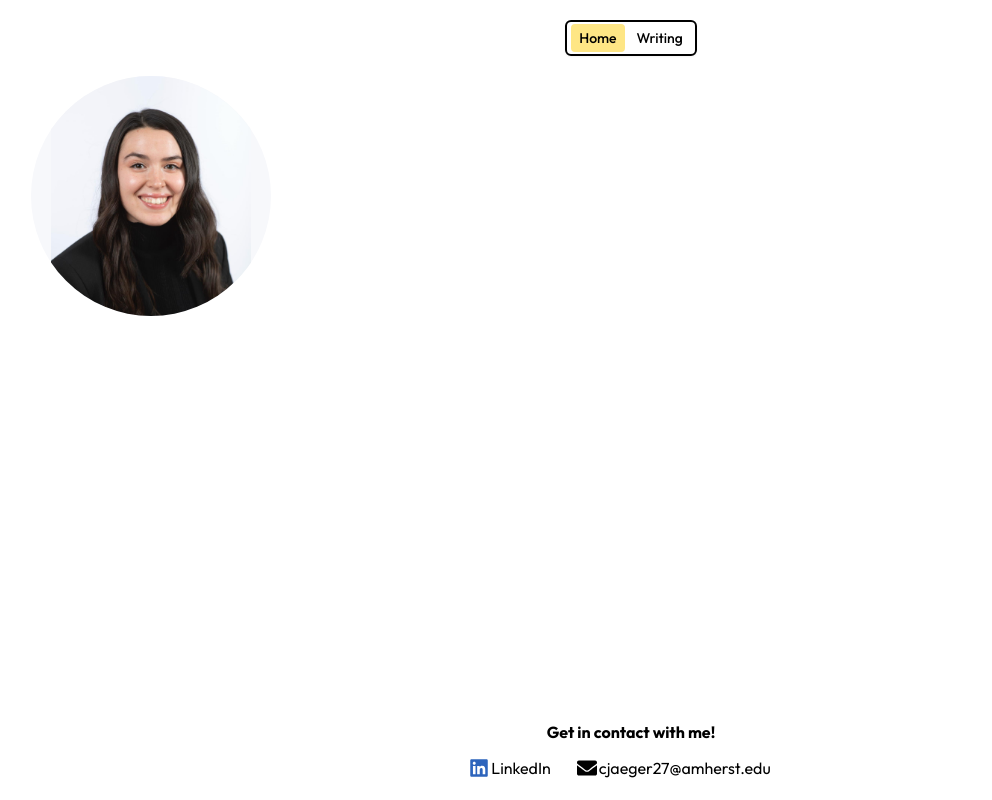
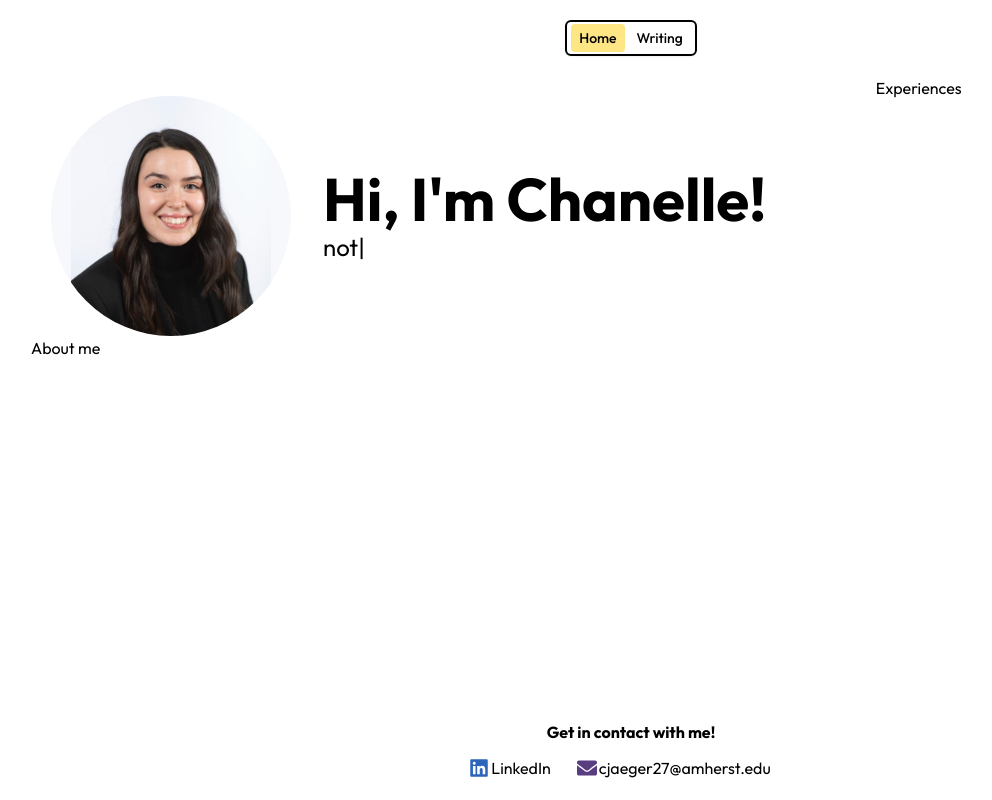
Before and after one commit to ivanbetancxurt/chanelle-personal-website, a Next.js app: page / in a window 1280 px wide. Shown: the whole page, without its empty margins (9-1001 px from the left). Built offline with nearby package versions, Linux system fonts and the light colour scheme.

Commit message:
Add profile section with react-typed

```diff
--- a/app/layout.tsx
+++ b/app/layout.tsx
@@ -29,7 +29,7 @@ export default function RootLayout({
                 <main className='py-5 px-10 flex justify-center '>
                     {children}
                 </main>
-                <footer className='flex justify-center'>
+                <footer className='flex justify-center w-full'>
                     <ContactBar />
                 </footer>
             </body>
--- a/app/page.tsx
+++ b/app/page.tsx
@@ -1,11 +1,19 @@
-import Image from 'next/image';
+'use client'
+
+import ProfileBanner from '@/components/profilebanner';
 
 export default function Home() {
     return (
         <>
             <div className='flex w-full h-full'>
-                <div className='flex bg-[#f7f8fb] w-60 h-60 rounded-full overflow-hidden items-center justify-center pt-13'>
-                    <Image src='/headshot1.jpg' alt='Profile' width={200} height={200} />
+                <div className='flex flex-col w-[66vw]'>
+                    <ProfileBanner />
+                    <div>
+                        About me
+                    </div>
+                </div>
+                <div>
+                    Experiences
                 </div>
             </div>
         </>
--- a/components/contactbar.tsx
+++ b/components/contactbar.tsx
@@ -15,7 +15,7 @@ export function ContactBar() {
                     />
                     <ContactItem
                         link='#'
-                        Icon={<FaEnvelope size={20} className='absolute top-1/2 -translate-y-1/2 left-[-22px]' />}
+                        Icon={<FaEnvelope color='#583d81' size={20} className='absolute top-1/2 -translate-y-1/2 left-[-22px]' />}
                         text='cjaeger27@amherst.edu'
                         isLink={false}
                     />
--- /dev/null
+++ b/components/profilebanner.tsx
@@ -0,0 +1,32 @@
+import Image from 'next/image';
+import { ReactTyped } from 'react-typed';
+
+export default function ProfileBanner() {
+    return (
+        <>
+            <div className='flex ml-5 mt-5 items-center'>
+                <div className='flex bg-[#f7f8fb] w-60 h-60 rounded-full overflow-hidden items-center justify-center pt-13 '>
+                    <Image src='/headshot1.jpg' alt="Chanelle's profile picture" width={200} height={200} />
+                </div>
+                <div className='flex flex-col h-[100px] px-8 justify-evenly'>
+                    <div className='font-bold text-6xl '>
+                        Hi, I'm Chanelle!
+                    </div>
+                    <div className='text-2xl'>
+                        <ReactTyped
+                            strings={[
+                                'test',
+                                'nother',
+                                'hi'
+                            ]}
+                            typeSpeed={50}
+                            backSpeed={50}
+                            loop={true}
+                        />
+                    </div>
+
+                </div>
+            </div>
+        </>
+    );
+}
--- a/package.json
+++ b/package.json
@@ -17,6 +17,7 @@
     "react": "^19.0.0",
     "react-dom": "^19.0.0",
     "react-icons": "^5.5.0",
+    "react-typed": "^2.0.12",
     "tailwind-merge": "^3.0.2",
     "tailwindcss-animate": "^1.0.7"
   },
```
Also changed, not shown: 1 other file (tests, documents, lock files or other folders).
